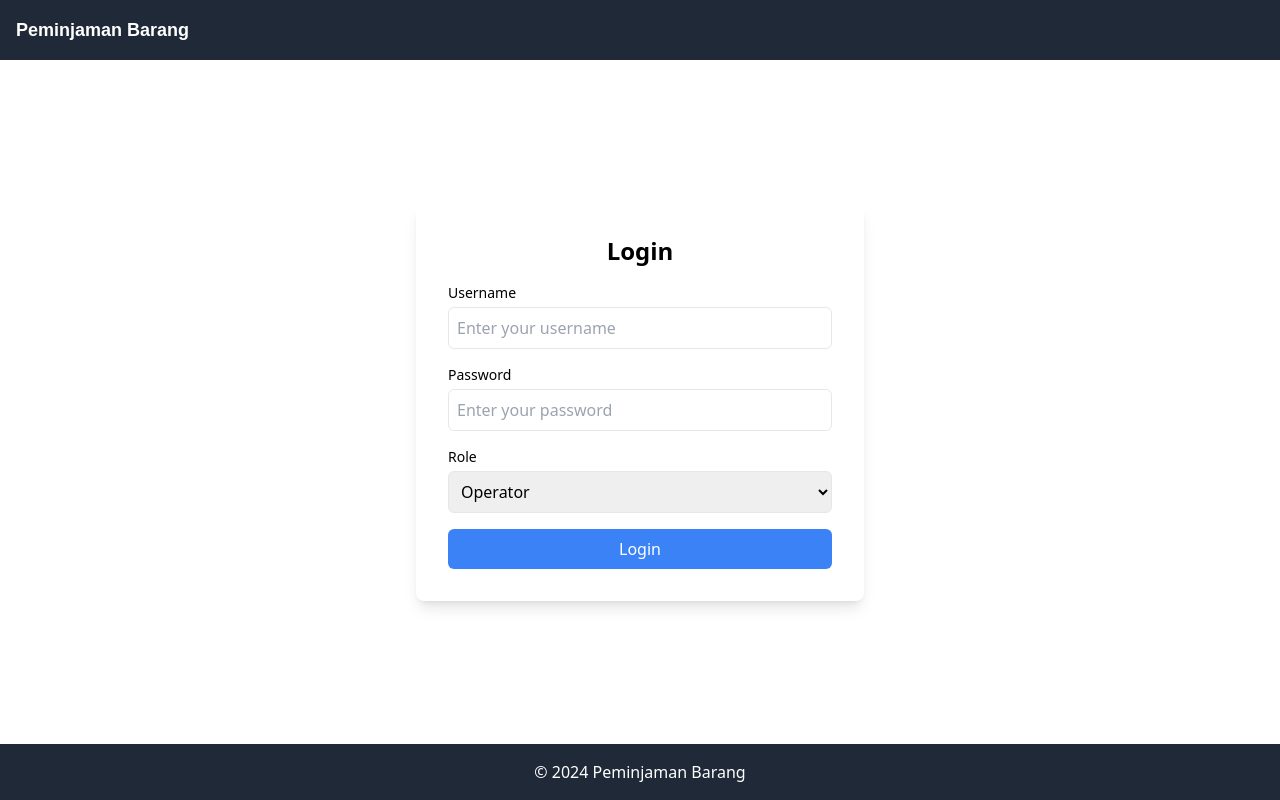
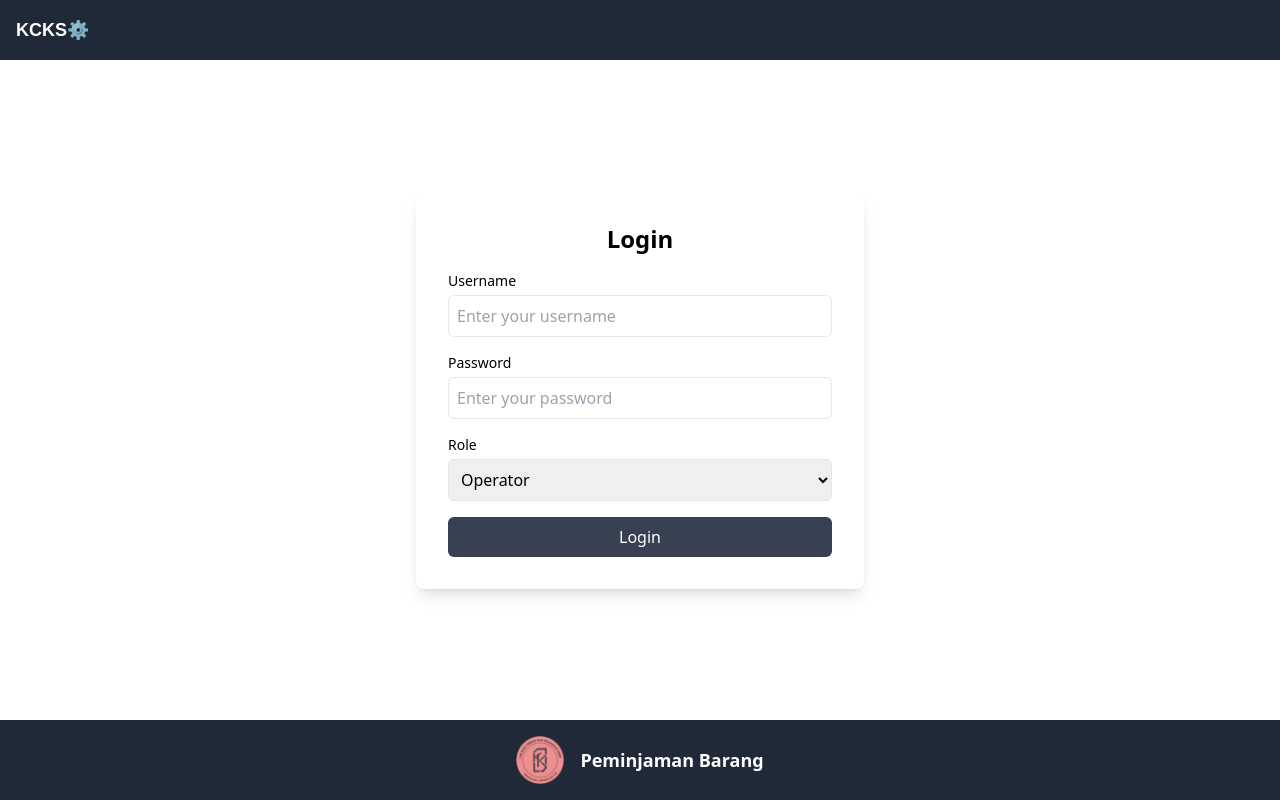
Before and after one commit to winterbitia/pweb-fp-P01-2024, a Vue app in the folder frontend/: page / in a window 1280 px wide. Built offline with nearby package versions, Linux system fonts and the light colour scheme; the HTML template or start-up script is replaced by a standard one.

Commit message:
add navbar

```diff
--- a/frontend/src/components/navbar.vue
+++ b/frontend/src/components/navbar.vue
@@ -1,9 +1,9 @@
 // src/components/Navbar.vue
 <template>
   <nav class="bg-gray-800 text-white p-4 flex justify-between items-center">
-    <div class="text-lg font-bold">Peminjaman Barang</div>
+    <div class="text-lg font-bold">KCKS⚙️</div>
     <div v-if="username" class="text-sm">
-      Logged in as: <span class="font-semibold">{{ username }}</span>
+      <span class="font-semibold">{{ username }}</span>
     </div>
   </nav>
 </template>
--- a/frontend/src/views/LandingView.vue
+++ b/frontend/src/views/LandingView.vue
@@ -39,7 +39,7 @@
           </div>
           <button
             type="submit"
-            class="w-full bg-blue-500 text-white p-2 rounded-md hover:bg-blue-600"
+            class="w-full bg-gray-700 text-white p-2 rounded-md hover:bg-blue-950"
           >
             Login
           </button>
@@ -47,7 +47,10 @@
       </div>
     </div>
     <footer class="bg-gray-800 text-white text-center py-4">
-      <p>&copy; 2024 Peminjaman Barang</p>
+      <div class="flex items-center justify-center space-x-4">
+        <img src="../assets/logo/logoKCKS.png" alt="Logo" class="h-12 w-auto" />
+        <p class="text-lg font-semibold">Peminjaman Barang</p>
+      </div>
     </footer>
   </div>
 </template>
```
Also changed, not shown: frontend/src/assets/logo/logoKCKS.png (added), frontend/src/assets/logo/navbar1.png (added).
